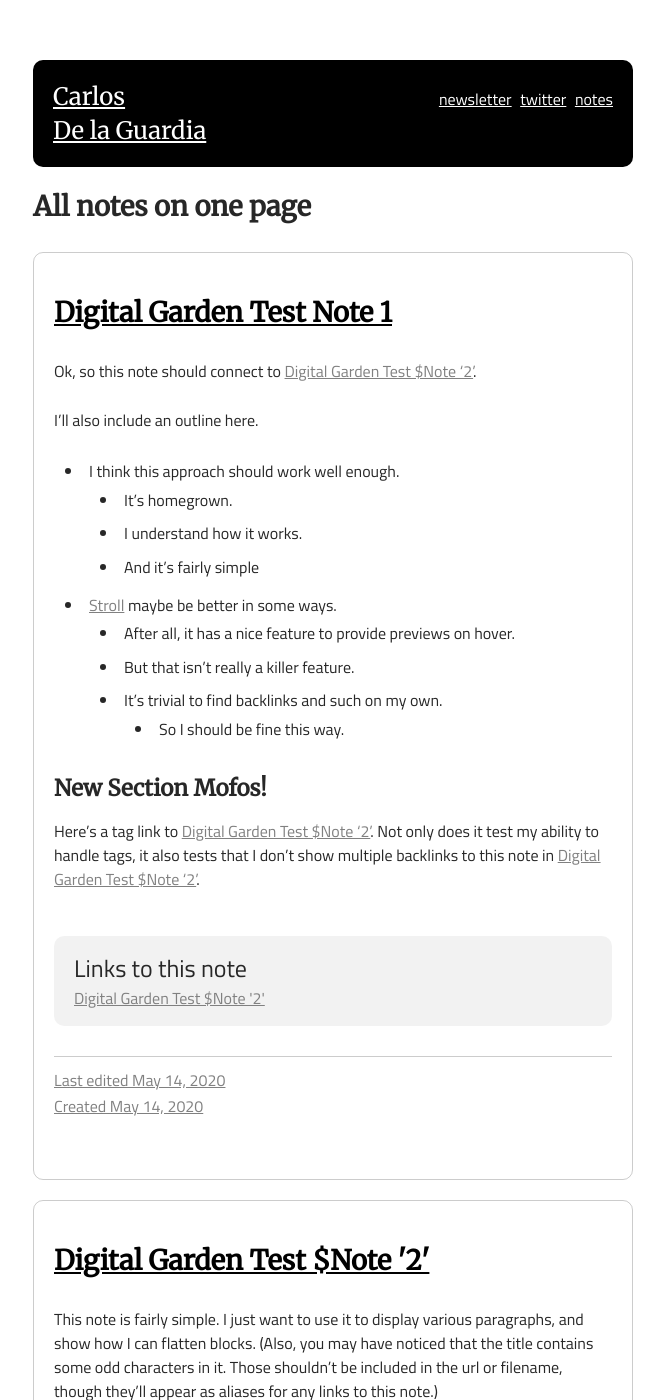
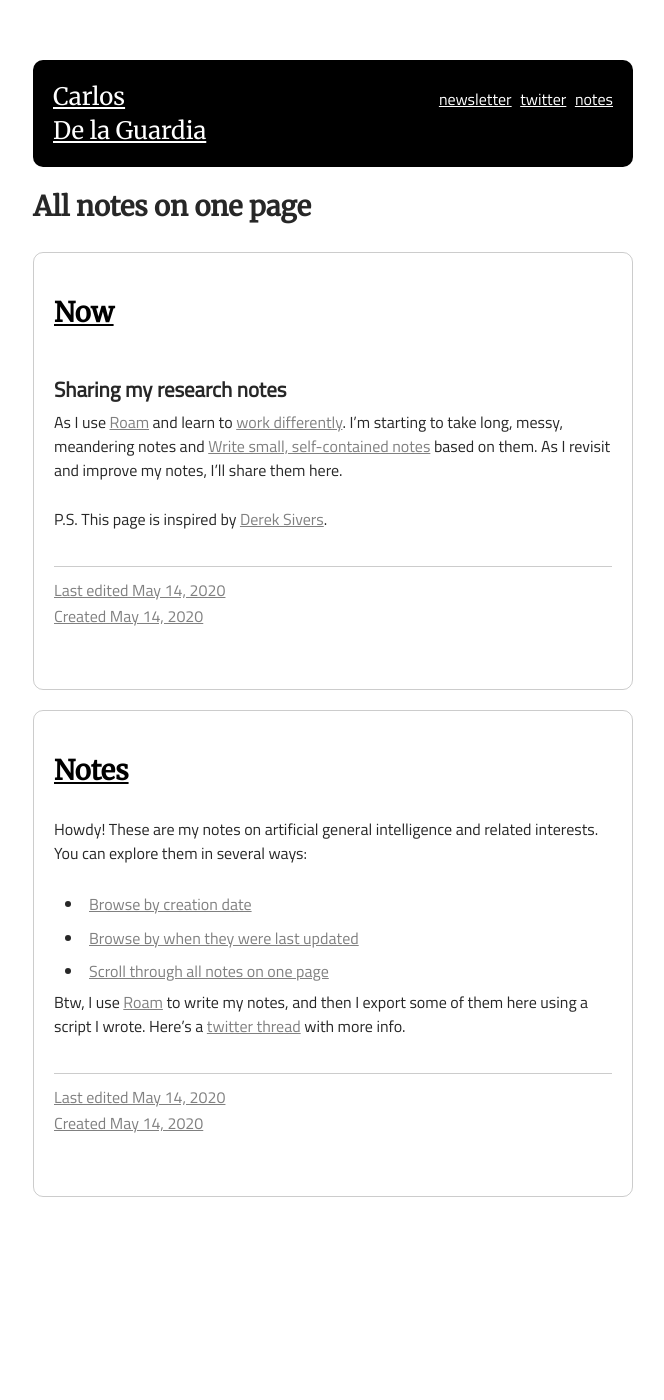
Before and after one commit to dela3499/dela3499.github.io, a Jekyll site: the page built from notes/all.md, in a window 1280 px wide and 1400 px high. Shown: the whole window, without its empty margins (307-971 px from the left). Built offline with Jekyll 4.4.1, drawn with Linux system fonts in a browser that asks for light colours; some of the changed text lies outside the part shown.

Commit message:
added now page

```diff
--- a/notes/all.md
+++ b/notes/all.md
@@ -2,42 +2,33 @@
 
 layout: all_notes
 notes:
-- backlinks:
-  - {name: Digital Garden Test $Note '2', url: digital-garden-test-note-2}
-  content_with_hash_links: "\n\nOk, so this note should connect to [Digital Garden\
-    \ Test $Note '2'](#digital-garden-test-note-2).\n\nI'll also include an outline\
-    \ here. \n\n- I think this approach should work well enough.\n    - It's homegrown.\n\
-    \    - I understand how it works.\n    - And it's fairly simple\n- [Stroll](https://giffmex.org/stroll/stroll.html)\
-    \ maybe be better in some ways.\n    - After all, it has a nice feature to provide\
-    \ previews on hover.\n    - But that isn't really a killer feature.\n    - It's\
-    \ trivial to find backlinks and such on my own.\n        - So I should be fine\
-    \ this way.\n\n# New Section Mofos!\n\nHere's a tag link to [Digital Garden Test\
-    \ $Note '2'](#digital-garden-test-note-2). Not only does it test my ability to\
-    \ handle tags, it also tests that I don't show multiple backlinks to this note\
-    \ in [Digital Garden Test $Note '2'](#digital-garden-test-note-2).\n\n\n"
+- backlinks: []
+  content_with_hash_links: '
+
+
+    ## Sharing my research notes
+
+
+    As I use [Roam](http://roamresearch.com/) and learn to [work differently](https://twitter.com/dela3499/status/1257984026872340480?s=20).
+    I''m starting to take long, messy, meandering notes and [Write small, self-contained
+    notes](#write-small-self-contained-notes) based on them. As I revisit and improve
+    my notes, I''ll share them here.
+
+
+    P.S. This page is inspired by [Derek Sivers](https://sivers.org/now).
+
+
+
+    '
   date_created: '2020-05-14'
   date_updated: '2020-05-14'
-  page_url: digital-garden-test-note-1
-  title: Digital Garden Test Note 1
-- backlinks:
-  - {name: Digital Garden Test Note 1, url: digital-garden-test-note-1}
-  content_with_hash_links: "\n\nThis note is fairly simple. I just want to use it\
-    \ to display various paragraphs, and show how I can flatten blocks. (Also, you\
-    \ may have noticed that the title contains some odd characters in it. Those shouldn't\
-    \ be included in the url or filename, though they'll appear as aliases for any\
-    \ links to this note.)\n\nSo, this is a child block. \n\nAnd another. \n\nBut\
-    \ these should all appear as new paragraphs.\n\nI guess I may as well create a\
-    \ new outline here just for fun.\n\n- [Digital Garden Test Note 1](#digital-garden-test-note-1)\n\
-    - [Digital Garden Test $Note '2'](#digital-garden-test-note-2)\n\n\n"
-  date_created: '2020-05-14'
-  date_updated: '2020-05-14'
-  page_url: digital-garden-test-note-2
-  title: Digital Garden Test $Note '2'
+  page_url: now
+  title: Now
 - backlinks: []
   content_with_hash_links: "\n\nHowdy! These are my notes on artificial general intelligence\
     \ and related interests. You can explore them in several ways: \n\n- [Browse by\
     \ creation date](https://carlosd.org/notes/created)\n- [Browse by when they were\
-    \ last updated](https://carlosd.org/notes/updated)\n- [Scroll through all my notes\
+    \ last updated](https://carlosd.org/notes/updated)\n- [Scroll through all notes\
     \ on one page](https://carlosd.org/notes/all)\n\nBtw, I use [Roam](http://roamresearch.com/)\
     \ to write my notes, and then I export some of them here using a script I wrote.\
     \ Here's a [twitter thread](https://twitter.com/dela3499/status/1260421394938114055?s=20)\
```
Also changed, not shown: notes/created.md (+1 -4 lines), notes/digital-garden-test-note-1.md (deleted, +0 -32 lines), notes/digital-garden-test-note-2.md (deleted, +0 -27 lines), notes/index.md (+1 -1 lines), notes/now.md (added, +19 -0 lines), notes/updated.md (+1 -4 lines).
